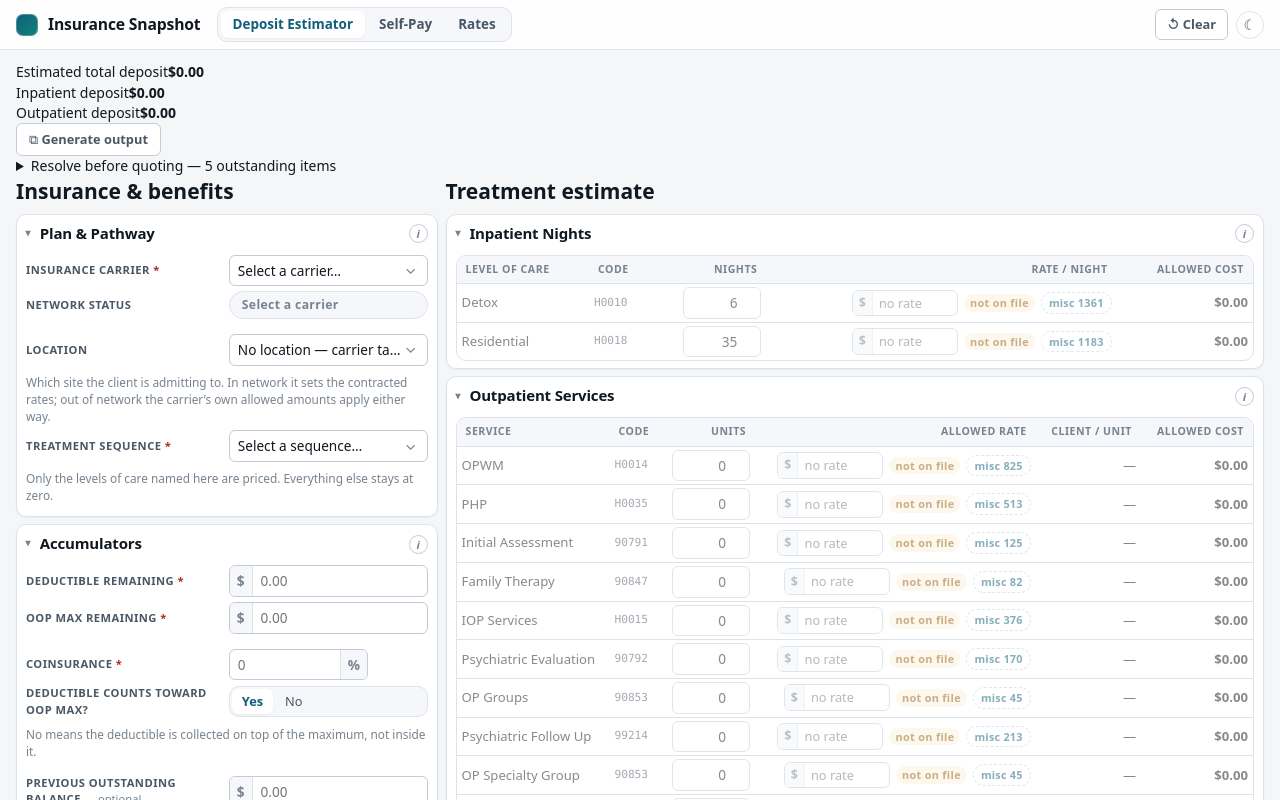
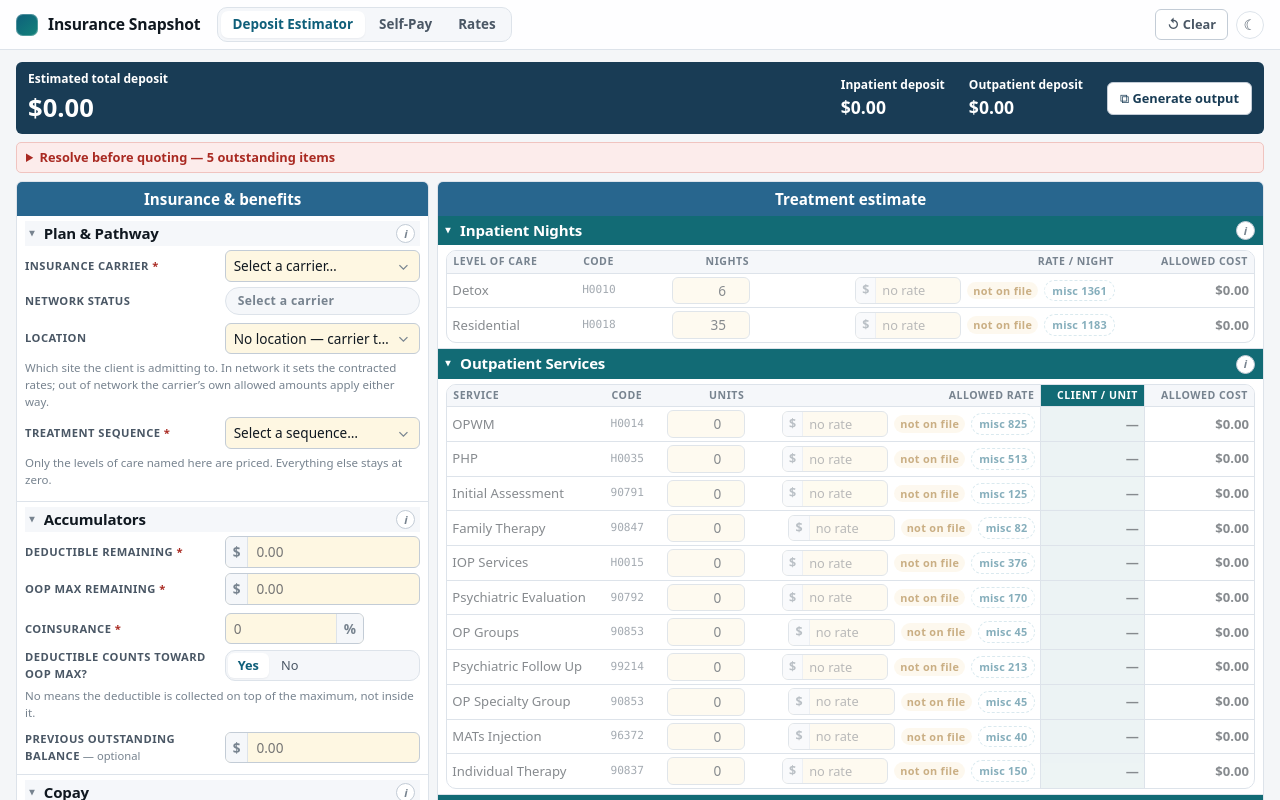
Before and after one commit to phoenixglass/Insurance-Snapshot, a React (Vite) app: page / in a window 1280 px wide. Shown: the top 800 px of the page. Built offline with nearby package versions, Linux system fonts and the light colour scheme.

Commit message:
Style estimator as unified blue and teal worksheet with Salesforce rate highlight

```diff
--- a/src/App.css
+++ b/src/App.css
@@ -2117,3 +2117,48 @@ textarea {
 .selfpay-sheet-fields .field-group { min-height:30px; }
 .selfpay-sheet-total { min-height:30px; }
 @media(max-width:850px){ .selfpay-sheet-head { gap:6px; } .selfpay-sheet-head > div, .selfpay-sheet-head > div + div { border-radius:6px; } }
+
+/* Deposit estimator — same financial worksheet language as self-pay. */
+.estimator-financial { display:flex; flex-direction:column; gap:8px; min-width:0; }
+.estimator-financial .estimator-summary { display:flex; align-items:center; flex-wrap:wrap; gap:10px 24px; padding:8px 12px; background:#193c55; color:white; border-radius:6px; }
+.estimator-summary > div { display:flex; flex-direction:column; gap:1px; }
+.estimator-summary > div:first-child { margin-right:auto; }
+.estimator-summary span { font-size:.75rem; font-weight:600; }
+.estimator-summary strong { font-size:1.1rem; font-variant-numeric:tabular-nums; }
+.estimator-summary > div:first-child strong { font-size:1.6rem; }
+.estimator-summary > button { background:#fff; color:#193c55; }
+.estimator-validation { color:var(--danger); background:var(--danger-soft); border:1px solid var(--danger-line); border-radius:5px; font-size:.8rem; padding:5px 9px; }
+.estimator-validation summary { cursor:pointer; font-weight:600; }
+.estimator-validation .submit-blockers { border:0; padding:4px 0 0; }
+.estimator-financial .estimator-worksheet { grid-template-columns:minmax(0,1fr); gap:8px; }
+.estimator-financial .form-col { display:flex; gap:0; background:var(--surface); border:1px solid var(--border); border-radius:6px; overflow:hidden; }
+.estimator-financial .form-col > * { order:0; }
+.estimator-sheet-heading { background:#28668e; color:white; text-align:center; padding:6px 9px; font-size:.95rem; margin:0; }
+.estimator-financial .form-section { border:0; border-bottom:1px solid var(--border); border-radius:0; box-shadow:none; padding:5px 8px; }
+.estimator-financial .form-section:last-child { border-bottom:0; }
+.estimator-financial .section-body { margin-top:4px; }
+.estimator-financial .estimator-services > .form-section > .section-head { background:#126b75; color:#fff; padding:4px 8px; margin:-5px -8px 5px; }
+.estimator-financial .estimator-services > .form-section > .section-head .section-name,
+.estimator-financial .estimator-services > .form-section > .section-head .section-chevron { color:#fff; }
+.estimator-financial .estimator-benefits .section-head { background:var(--surface-2); padding:2px 5px; }
+.estimator-financial .field-row { margin-bottom:3px; gap:3px; }
+.estimator-financial .field-group { margin-bottom:3px; }
+.estimator-financial .field-hint { margin:2px 0; font-size:.72rem; }
+.estimator-financial .currency-input-wrapper,.estimator-financial .number-input-wrapper,.estimator-financial .select-wrapper,.estimator-financial .percent-input-wrapper { background:color-mix(in srgb,#f9d76c 20%,var(--surface)); }
+.estimator-financial .line-table td,.estimator-financial .line-table th { padding:3px 6px; }
+.estimator-financial .line-table input { padding-top:3px; padding-bottom:3px; }
+.estimator-financial .line-table .sf-client-unit { background:color-mix(in srgb,#126b75 15%,var(--surface)); color:var(--text); font-weight:700; border-left:1px solid var(--border); border-right:1px solid var(--border); white-space:nowrap; }
+.estimator-financial .line-table th.sf-client-unit { background:#126b75; color:#fff; }
+.estimator-financial .estimator-details { display:grid; grid-template-columns:repeat(2,minmax(0,1fr)); gap:8px; }
+.estimator-financial .estimator-details > .banner { grid-column:1/-1; }
+.estimator-financial .estimator-details .result-card { min-width:0; }
+.estimator-financial .estimator-details .waterfall-row-total { background:#126b75; color:white; }
+.estimator-financial .estimator-details .waterfall-row-total .waterfall-value { color:white; }
+@media(min-width:1000px) {
+ .estimator-financial .estimator-worksheet { grid-template-columns:minmax(285px, 1fr) minmax(0,2fr); }
+ .estimator-financial .estimator-benefits .field-row { grid-template-columns:1fr; }
+ .estimator-financial .estimator-benefits .field-group { display:grid; grid-template-columns:minmax(0,1fr) minmax(0,1fr); align-items:center; gap:4px; }
+ .estimator-financial .estimator-benefits .field-group > .field-label { margin:0; }
+ .estimator-financial .estimator-benefits .field-hint { grid-column:1/-1; }
+}
+@media(max-width:700px){ .estimator-financial .estimator-details { grid-template-columns:1fr; } }
```
